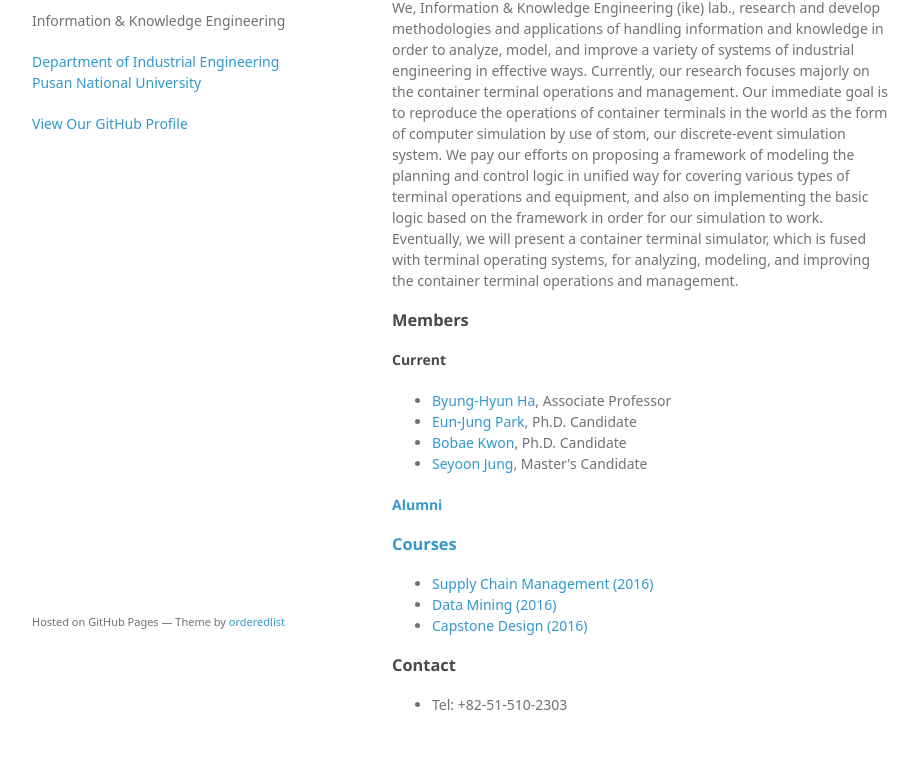
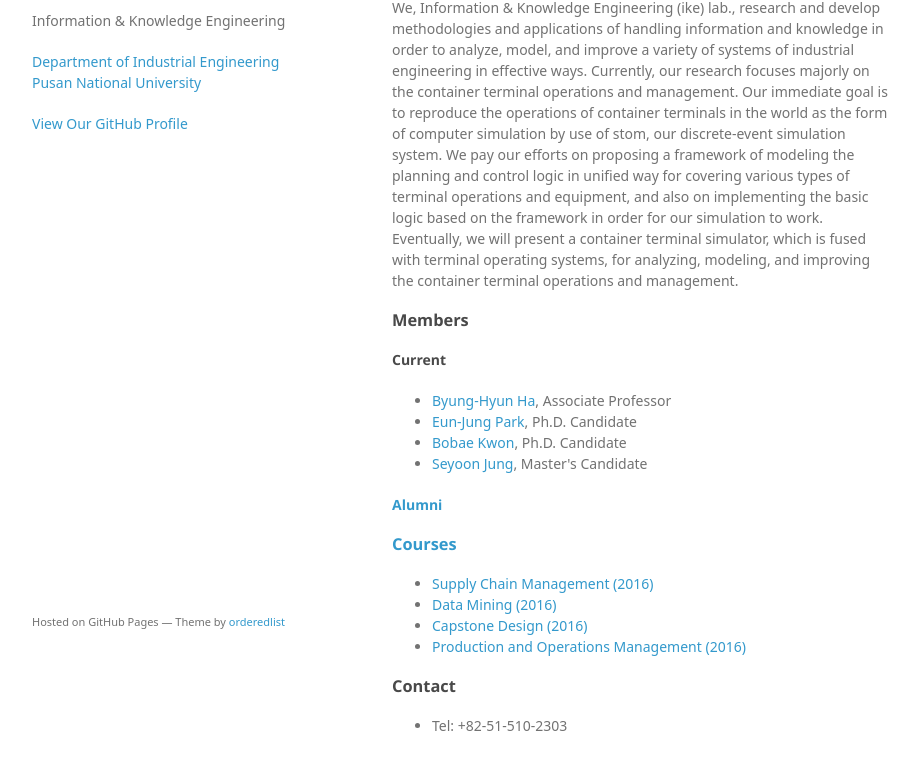
Before and after one commit to ikelab/ikelab.github.io, a plain HTML site: page index.html in a window 1280 px wide. Shown: the part 99-868 px from the top of the page, without its empty margins (178-1096 px from the left). Drawn offline with Linux system fonts and the light colour scheme; a web font is replaced by a local one.

Commit message:
Update index.html

```diff
--- a/index.html
+++ b/index.html
@@ -57,6 +57,7 @@
 <li><a href="https://github.com/ikelab/courses/wiki/Supply-Chain-Management-%282016%29">Supply Chain Management (2016)</a></li>
 <li><a href="https://github.com/ikelab/courses/wiki/Data-Mining-%282016%29">Data Mining (2016)</a></li>
 <li><a href="https://github.com/ikelab/courses/wiki/Capstone-Design-%282016%29">Capstone Design (2016)</a></li>
+<li><a href="https://github.com/ikelab/courses/wiki/Production-and-Operations-Management-%282016%29">Production and Operations Management (2016)</a></li>
 </ul>
 
 <h3>
```
